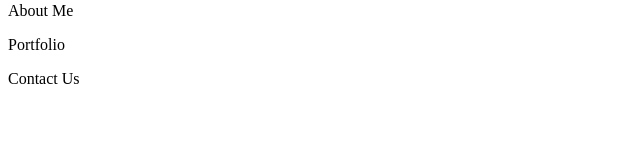
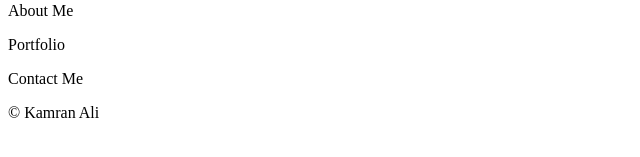
Before and after one commit to kgali21/kam-portfolio, a React app: page / in a window 1280 px wide. Shown: the part 159-316 px from the top of the page, without its empty margins (0-640 px from the left). Built offline with nearby package versions, Linux system fonts and the light colour scheme.

Commit message:
basic information for header and footer set up

```diff
--- a/src/components/App.js
+++ b/src/components/App.js
@@ -1,8 +1,12 @@
 import React from 'react';
 import Header from './Header';
+import Footer from './Footer';
 
 export default function App() {
   return (
-    <Header />
+    <>
+      <Header />
+      <Footer />
+    </>
   );
 }
--- /dev/null
+++ b/src/components/Footer.js
@@ -0,0 +1,9 @@
+import React from 'react';
+
+const Footer = () => (
+  <>
+    <footer> © Kamran Ali</footer>
+  </>
+);
+
+export default Footer;
--- a/src/components/Header.js
+++ b/src/components/Header.js
@@ -9,7 +9,7 @@ const Header = () => (
         <p>Home</p>
         <p>About Me</p>
         <p>Portfolio</p>
-        <p>Contact Us</p>
+        <p>Contact Me</p>
       </nav>
     </header>
   </>
```
